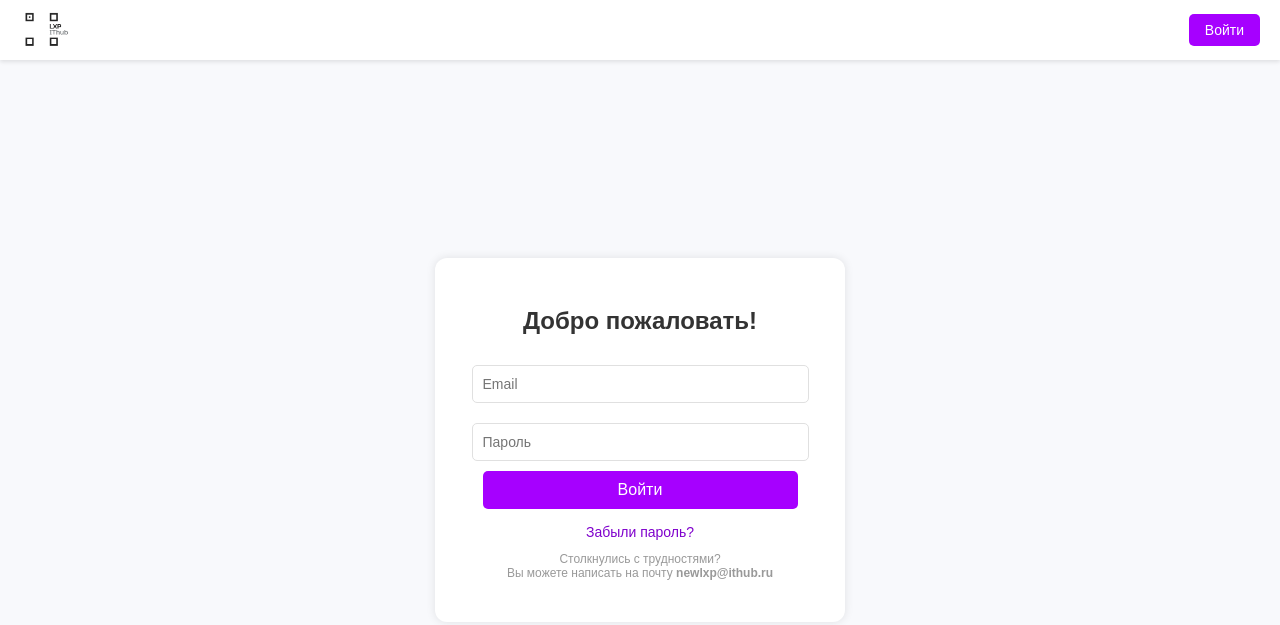
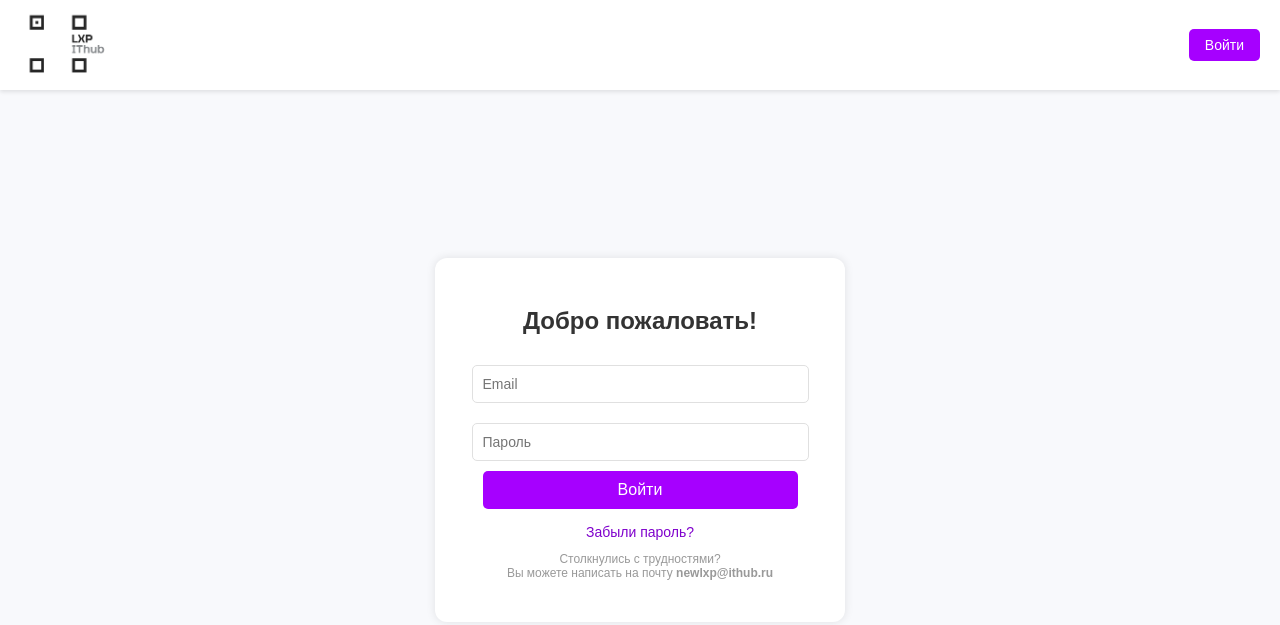
Before and after one commit to Jidokexe/FisherNew, a plain HTML site: page index.html in a window 1280 px wide. Drawn offline with Linux system fonts and the light colour scheme.

Commit message:
Update index.html

```diff
--- a/index.html
+++ b/index.html
@@ -37,7 +37,7 @@
             align-items: center;
         }
         .logo img {
-            height: 40px; /* Высота логотипа */
+            height: 70px; /* Высота логотипа */
         }
         .login-button {
             padding: 8px 16px;
```
